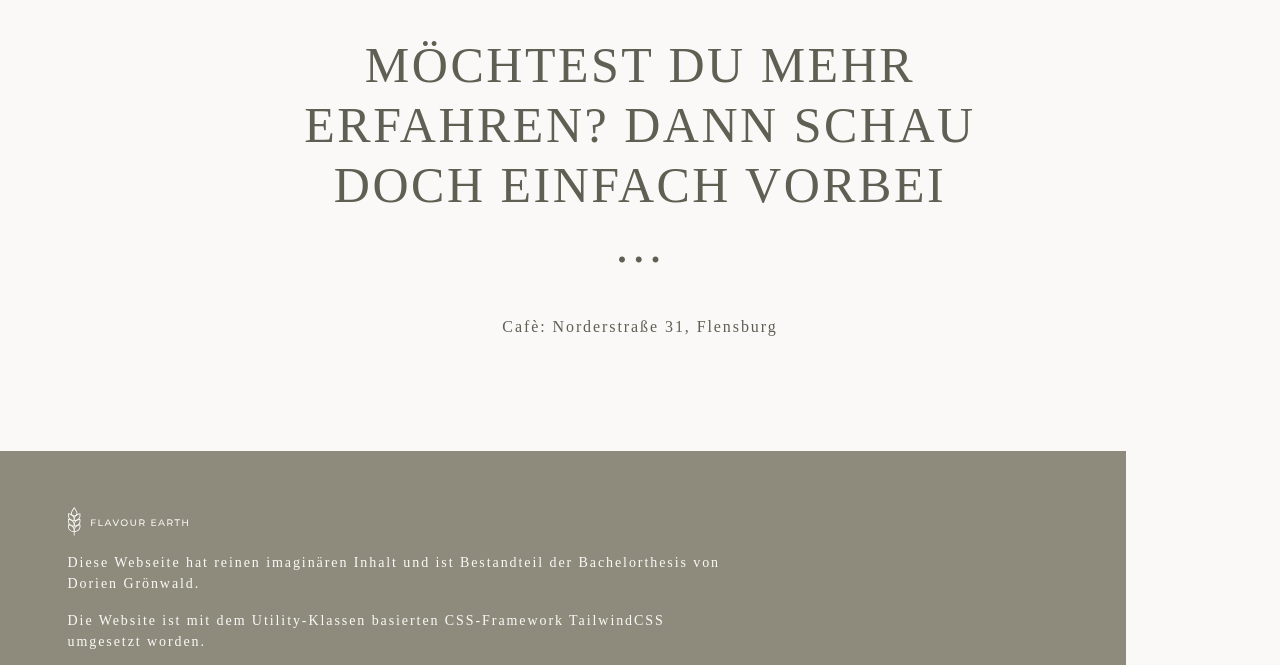
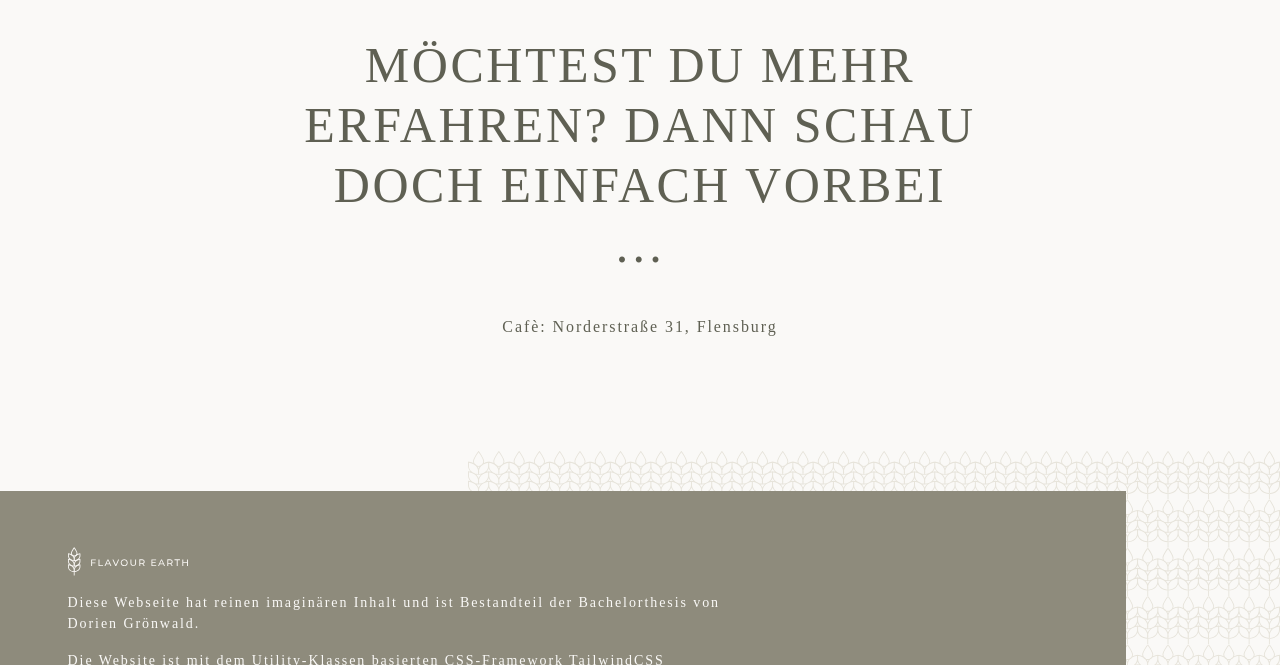
Before and after one commit to doriengr/thesis-tailwind, a website: page index.html in a window 1280 px wide. Shown: the part 5652-6317 px from the top of the page. Drawn offline with Linux system fonts and the light colour scheme; a web font is replaced by a local one.

Commit message:
Add background image to footer

```diff
--- a/index.html
+++ b/index.html
@@ -405,8 +405,9 @@
           <figcaption class="text-center">Cafè: Norderstraße 31, Flensburg</figcaption>
         </figure>
       </div>
+    </main>
     <!-- footer -->
-      <footer class="css-custom-grid">
+    <footer id="footer" class="css-custom-grid relative mx-auto pt-5 sm:pt-10">
       <div class="bg-green col-start-1 col-end-9 pt-14 px-16.6/100 pb-10 lg:col-end-7">
         <a href="#" aria-label="Zum Anfang der Startseite" title="Zum Anfang der Startseite" class="w-32 transform hover:opacity-60 hover:scale-105">
           <svg width="120" height="28.83" viewBox="0 0 139.5 33">
@@ -510,7 +511,6 @@
         </nav>
       </div>
     </footer>
-    </main>
     <!-- clip-path -->
     <svg width="0" height="0" class="clippath">
       <defs>
--- a/src/css/site.css
+++ b/src/css/site.css
@@ -340,3 +340,25 @@ html {
     z-index: -1;
   }
 }
+
+#footer::before {
+  background-image: url('/src/images/pattern-small.svg');
+  background-repeat: no-repeat;
+  content: '';
+  height: 100%;
+  position: absolute;
+  top: -1.25rem;
+  width: 100%;
+  z-index: -1;
+}
+
+@media (min-width: 1024px) {
+  #footer::before {
+    background-image: url('/src/images/pattern-large.svg');
+    background-position-x: right;
+    max-width: 55rem;
+    right: 0;
+    top: 0;
+    width: 85%;
+  }
+}
```
Also changed, not shown: build/styles.css, src/css/styles.css. Lines whose indentation alone changed are shown as unchanged.
